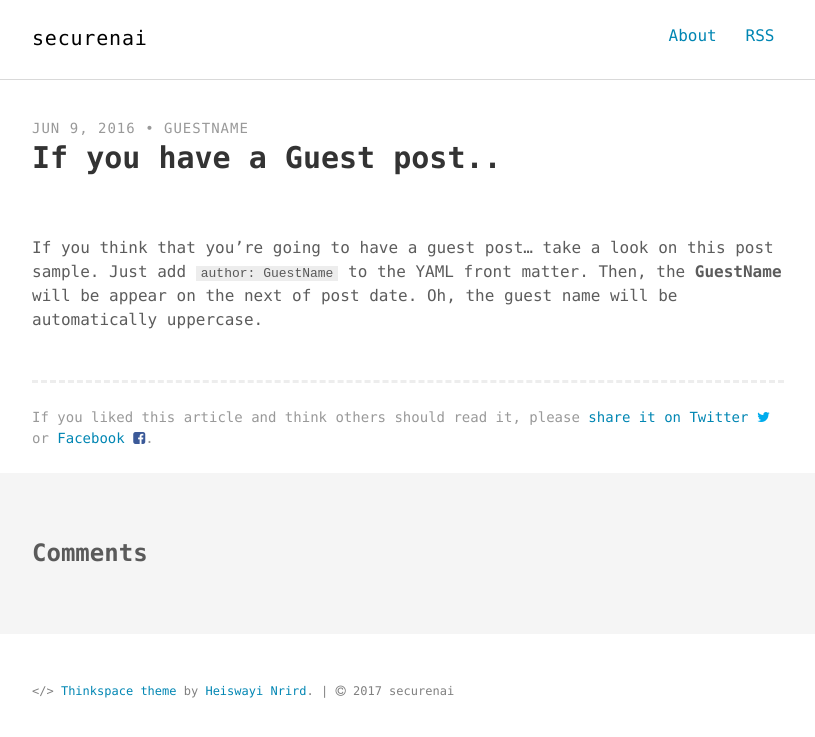
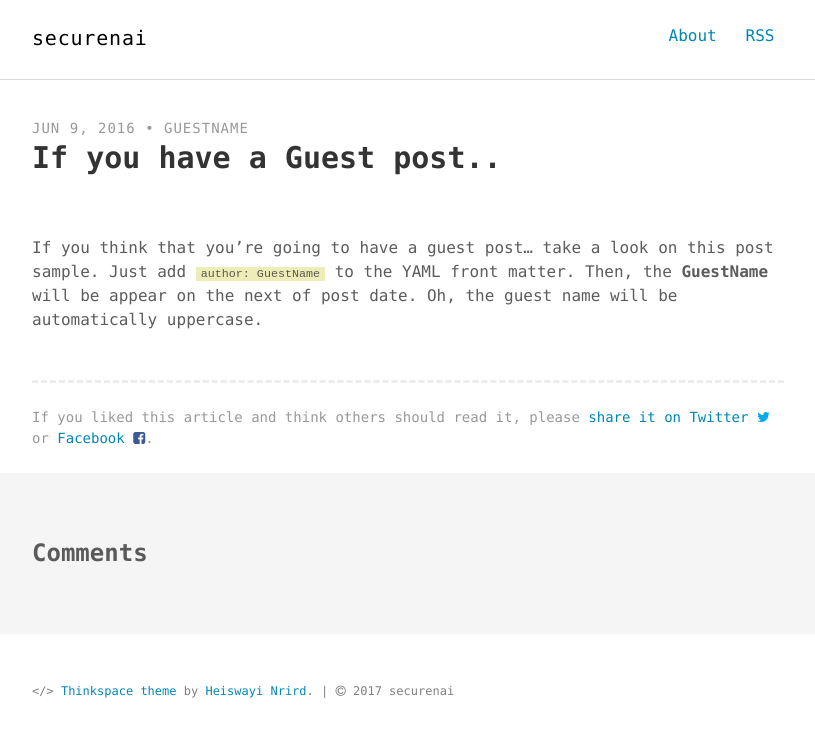
Before and after one commit to securenai/securenai.github.io, a Jekyll site: the page built from _posts/2016-06-09-if-you-have-a-guest-post.md, in a window 1280 px wide. Shown: the top 737 px of the page, without its empty margins (232-1047 px from the left). Built offline with Jekyll 4.4.1, drawn with Linux system fonts in a browser that asks for light colours; comment, search, counter and statistics services are not loaded.

Commit message:
Update _layout.scss

```diff
--- a/assets/scss/_layout.scss
+++ b/assets/scss/_layout.scss
@@ -333,6 +333,17 @@ pre {
     clear: both;
   }
 }
+
+.highlighter-rouge{
+    background: none;
+    border-radius: 0;
+    border: none;
+    font-family: monospace;
+    font-size: 0.9em;
+    margin: 0;
+    padding: 0 5px;
+    background-color: #EDEDB8;
+}
 /**********************************************************/
 
 
```
